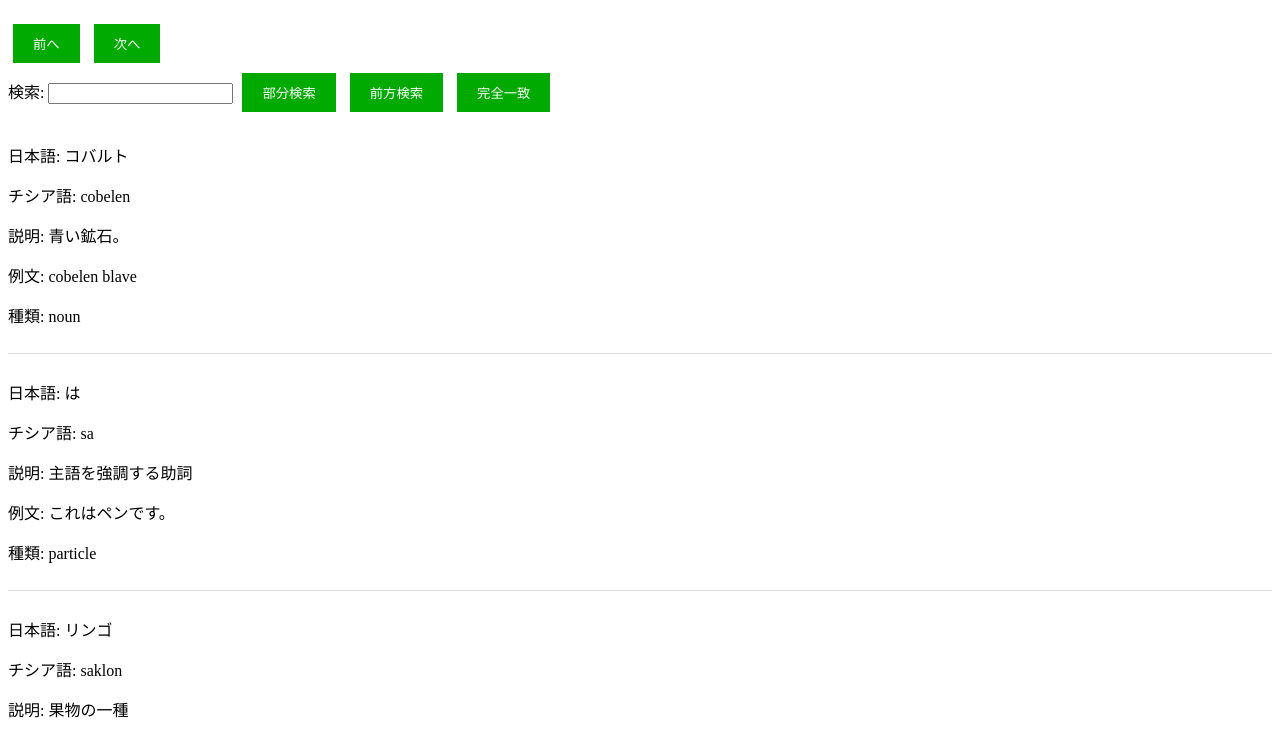
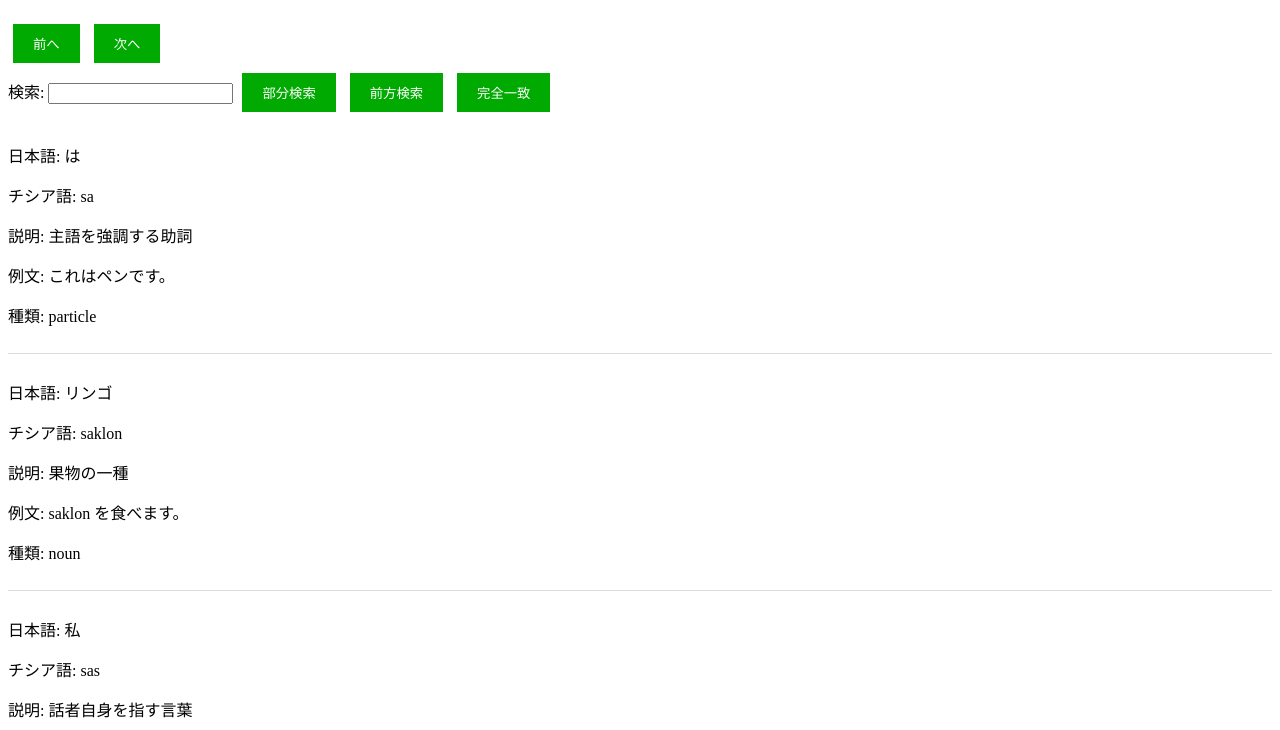
Before and after one commit to Sakalt/tinkiria-dictionary, a plain HTML site: page index.html in a window 1280 px wide. Shown: the part 70-800 px from the top of the page. Drawn offline with Linux system fonts and the light colour scheme.

Commit message:
Update index.html

```diff
--- a/index.html
+++ b/index.html
@@ -46,7 +46,7 @@
         let currentPage = 1;
         const itemsPerPage = 10;
         const dictionaryDiv = document.getElementById("dictionary");
-        const sortOrder = ['s', 'z', 't', 'd', 'k', 'g', 'f', 'v', 'p', 'b', 'y', 'h', 'x', 'j', 'n', 'm', 'l', 'r', 'w', 'a', 'i', 'u', 'e', 'o'];
+        const sortOrder = ['s', 'z', 't', 'd', 'k', 'g', 'f', 'v', 'p', 'b', 'y', 'h', 'x', 'j', 'n', 'm', 'l', 'r', 'c', 'q', 'w', 'a', 'i', 'u', 'e', 'o'];
         let searchMode = 'partial';
 
         function sortDictionary() {
```
